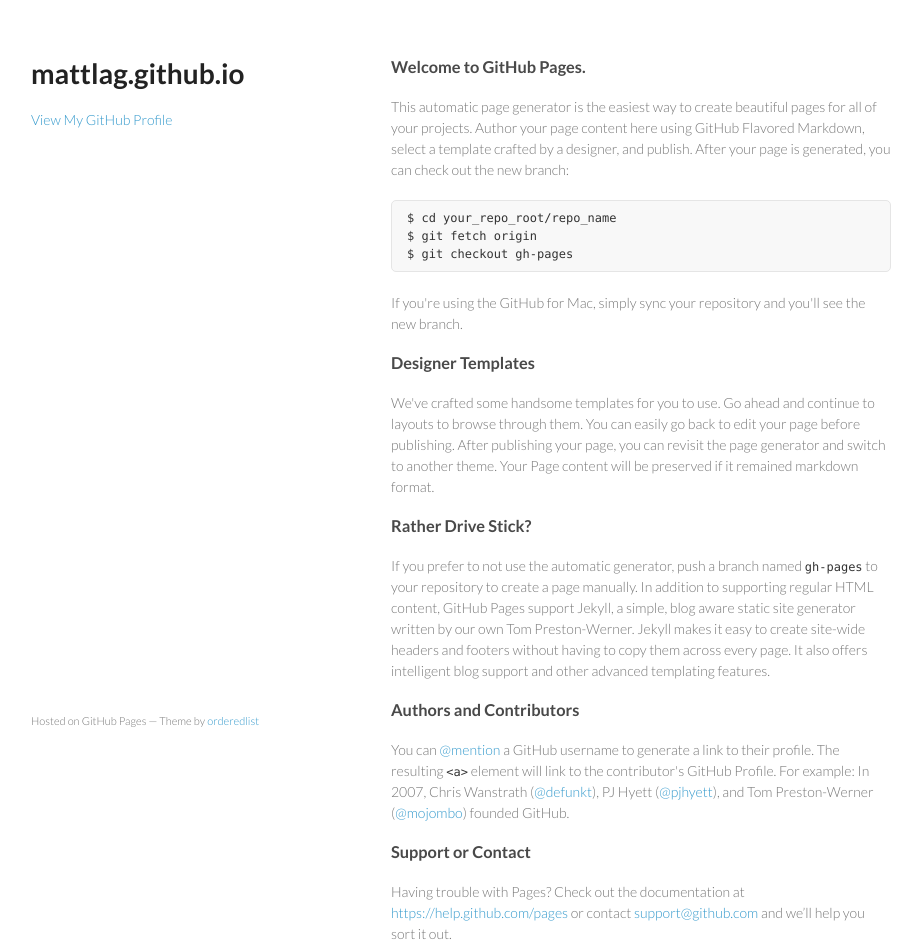
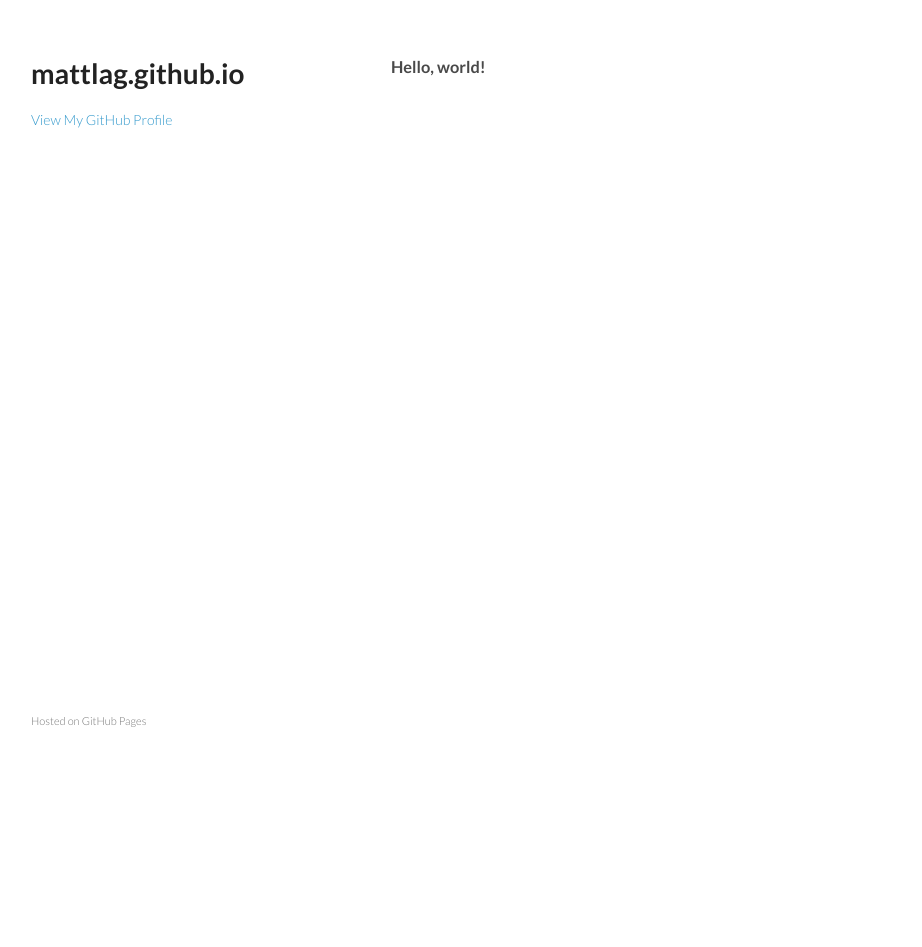
Before and after one commit to mattlag/mattlag.github.io, a plain HTML site: page index.html in a window 1280 px wide. Shown: the whole page, without its empty margins (179-1101 px from the left). After the commit the page ends 800 px from the top, so only its background shows below. Drawn offline with Linux system fonts and the light colour scheme.

Commit message:
hello world

```diff
--- a/index.html
+++ b/index.html
@@ -23,40 +23,10 @@
 
       </header>
       <section>
-        <h3>
-<a id="welcome-to-github-pages" class="anchor" href="#welcome-to-github-pages" aria-hidden="true"><span class="octicon octicon-link"></span></a>Welcome to GitHub Pages.</h3>
-
-<p>This automatic page generator is the easiest way to create beautiful pages for all of your projects. Author your page content here using GitHub Flavored Markdown, select a template crafted by a designer, and publish. After your page is generated, you can check out the new branch:</p>
-
-<pre><code>$ cd your_repo_root/repo_name
-$ git fetch origin
-$ git checkout gh-pages
-</code></pre>
-
-<p>If you're using the GitHub for Mac, simply sync your repository and you'll see the new branch.</p>
-
-<h3>
-<a id="designer-templates" class="anchor" href="#designer-templates" aria-hidden="true"><span class="octicon octicon-link"></span></a>Designer Templates</h3>
-
-<p>We've crafted some handsome templates for you to use. Go ahead and continue to layouts to browse through them. You can easily go back to edit your page before publishing. After publishing your page, you can revisit the page generator and switch to another theme. Your Page content will be preserved if it remained markdown format.</p>
-
-<h3>
-<a id="rather-drive-stick" class="anchor" href="#rather-drive-stick" aria-hidden="true"><span class="octicon octicon-link"></span></a>Rather Drive Stick?</h3>
-
-<p>If you prefer to not use the automatic generator, push a branch named <code>gh-pages</code> to your repository to create a page manually. In addition to supporting regular HTML content, GitHub Pages support Jekyll, a simple, blog aware static site generator written by our own Tom Preston-Werner. Jekyll makes it easy to create site-wide headers and footers without having to copy them across every page. It also offers intelligent blog support and other advanced templating features.</p>
-
-<h3>
-<a id="authors-and-contributors" class="anchor" href="#authors-and-contributors" aria-hidden="true"><span class="octicon octicon-link"></span></a>Authors and Contributors</h3>
-
-<p>You can <a href="https://github.com/blog/821" class="user-mention">@mention</a> a GitHub username to generate a link to their profile. The resulting <code>&lt;a&gt;</code> element will link to the contributor's GitHub Profile. For example: In 2007, Chris Wanstrath (<a href="https://github.com/defunkt" class="user-mention">@defunkt</a>), PJ Hyett (<a href="https://github.com/pjhyett" class="user-mention">@pjhyett</a>), and Tom Preston-Werner (<a href="https://github.com/mojombo" class="user-mention">@mojombo</a>) founded GitHub.</p>
-
-<h3>
-<a id="support-or-contact" class="anchor" href="#support-or-contact" aria-hidden="true"><span class="octicon octicon-link"></span></a>Support or Contact</h3>
-
-<p>Having trouble with Pages? Check out the documentation at <a href="https://help.github.com/pages">https://help.github.com/pages</a> or contact <a href="mailto:support@github.com">support@github.com</a> and we’ll help you sort it out.</p>
+        <h3>Hello, world!</h3>
       </section>
       <footer>
-        <p><small>Hosted on GitHub Pages &mdash; Theme by <a href="https://github.com/orderedlist">orderedlist</a></small></p>
+        <p><small>Hosted on GitHub Pages</small></p>
       </footer>
     </div>
     <script src="javascripts/scale.fix.js"></script>
```
